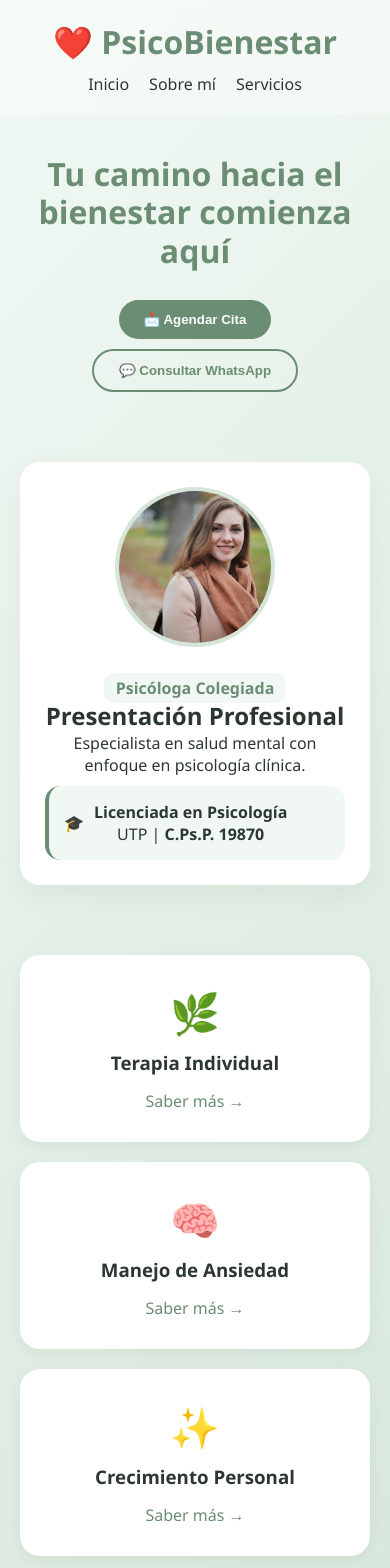
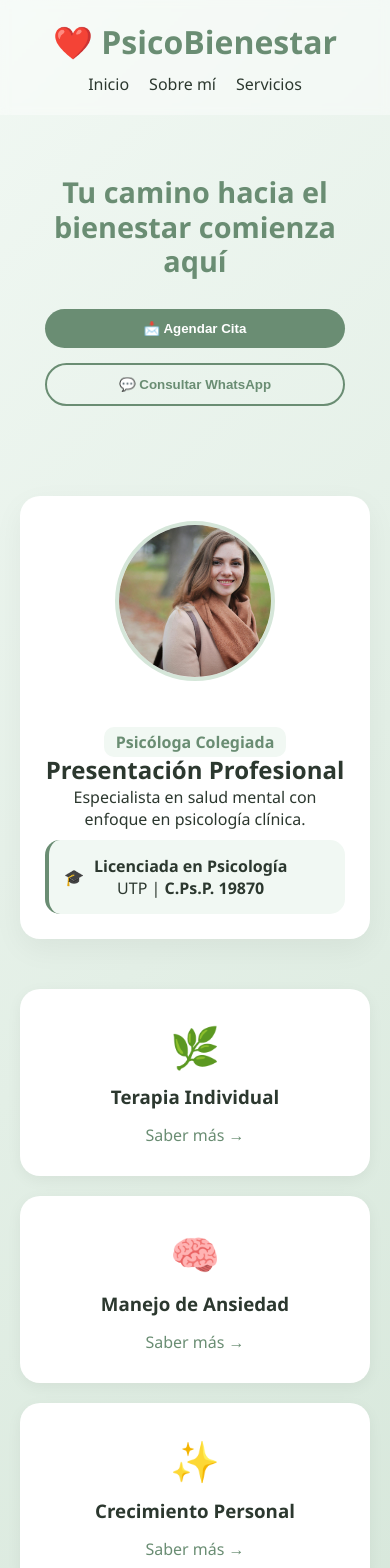
Before and after one commit to candelario02/psicobienestar-web, a React (Vite) app: page / in a window 390 px wide. Shown: the top 1568 px of the page. Built offline with nearby package versions, Linux system fonts and the light colour scheme; the HTML template or start-up script is replaced by a standard one.

Commit message:
Añadido diseño responsivo para móviles

```diff
--- a/src/App.css
+++ b/src/App.css
@@ -331,22 +331,35 @@
 /* ==========================================================================
    9. DISEÑO RESPONSIVO (MÓVILES)
    ========================================================================== */
-@media (max-width: 650px) {
+@media (max-width: 768px) {
+  .hero h1 {
+    font-size: 1.8rem;
+    padding: 0 20px;
+  }
+
+  .hero-buttons {
+    flex-direction: column;
+    gap: 15px;
+    align-items: center;
+  }
+
+  .btn-agendar, .btn-consulta {
+    width: 90%;
+    max-width: 300px; /* Para que no sean exageradamente anchos */
+  }
+
   .sobre-mi-contenido {
     flex-direction: column;
     text-align: center;
   }
-  .hero h1 {
-    font-size: 2rem;
+
+  .foto-redonda {
+    margin-bottom: 20px;
+  }
+
+  .servicios-grid {
+    grid-template-columns: 1fr; /* Esto arregla las tarjetas flacas */
+    padding: 20px;
+    gap: 20px;
   }
 }
-
-@media (max-width: 480px) {
-  .hero-buttons {
-    flex-direction: column; /* Botones uno sobre otro en móviles */
-    gap: 10px;
-  }
-  .hero {
-    padding: 40px 15px;
-  }
-}
```
